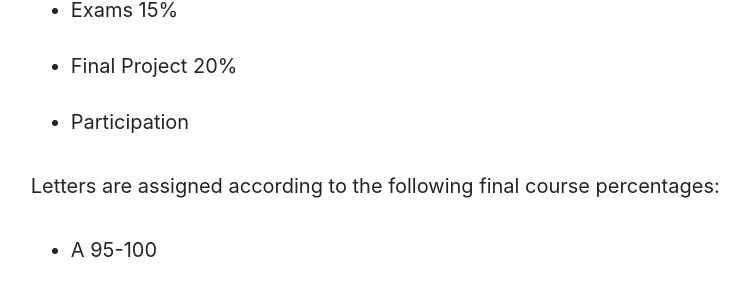
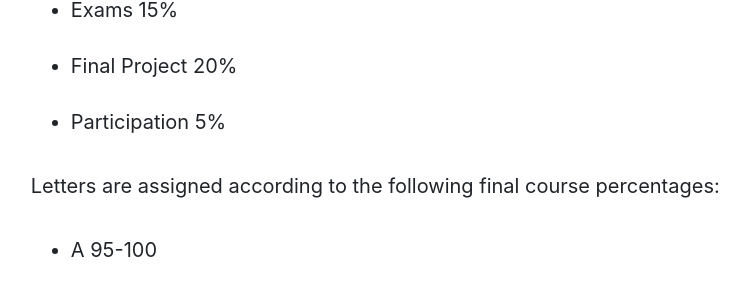
Before and after one commit to Montana-Media-Arts/creative-coding-1, a Jekyll site: the page built from modules/syllabus/_posts/2017-01-01-syllabus.md, in a window 1280 px wide and 900 px high, scrolled down 10231 px. Shown: the part 150-446 px from the top of the window, without its empty margins (133-883 px from the left). Built offline with Jekyll 4.4.1, drawn with Linux system fonts in a browser that asks for light colours; nearby versions of some CDN libraries.

Commit message:
fixed the grade percentages

```diff
--- a/modules/syllabus/_posts/2017-01-01-syllabus.md
+++ b/modules/syllabus/_posts/2017-01-01-syllabus.md
@@ -194,7 +194,7 @@ Grades will be determined according to the following breakdown:
 -   Regular Assignments 60%
 -   Exams 15%
 -   Final Project 20%
--   Participation
+-   Participation 5%
 
 Letters are assigned according to the following final course percentages:
 
```
